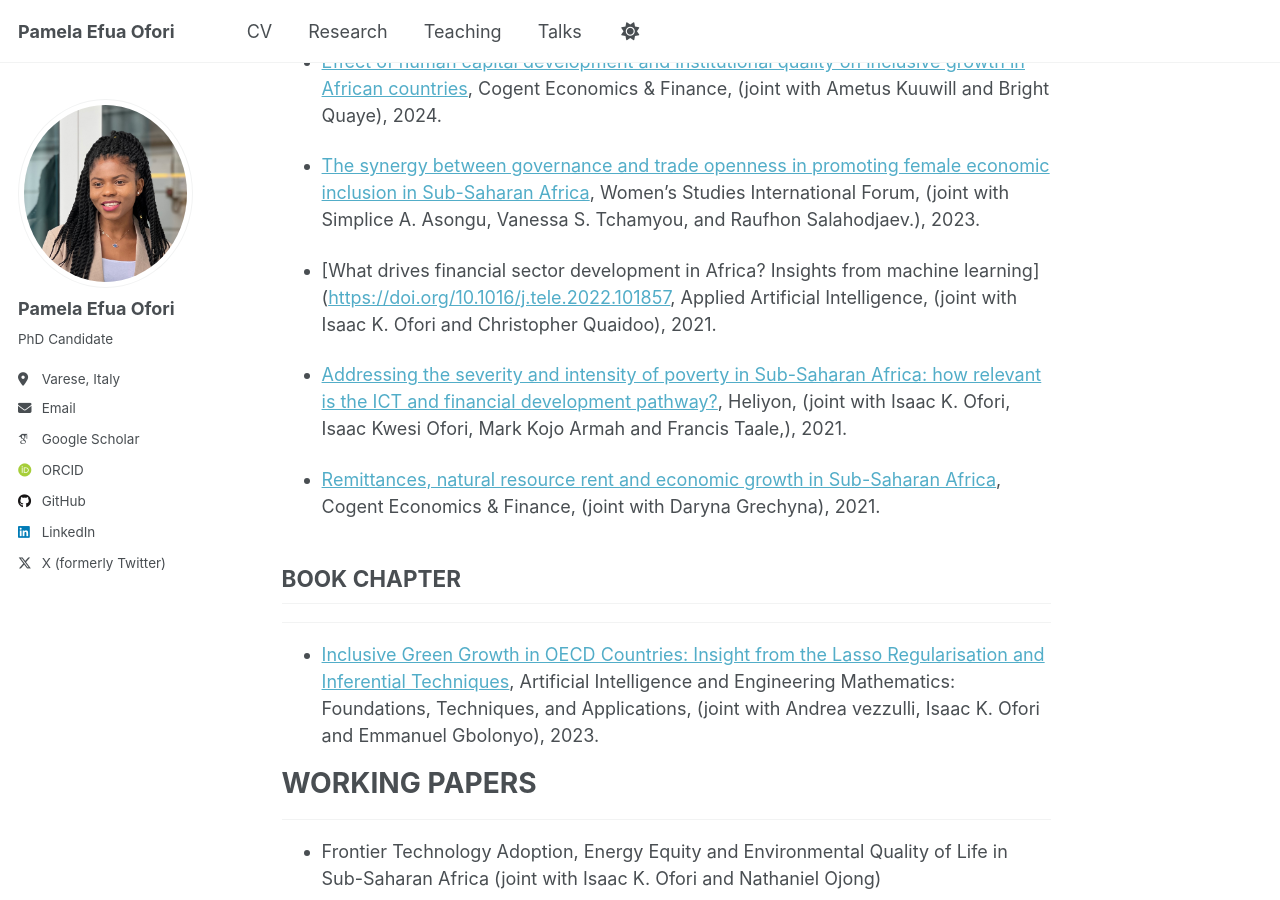
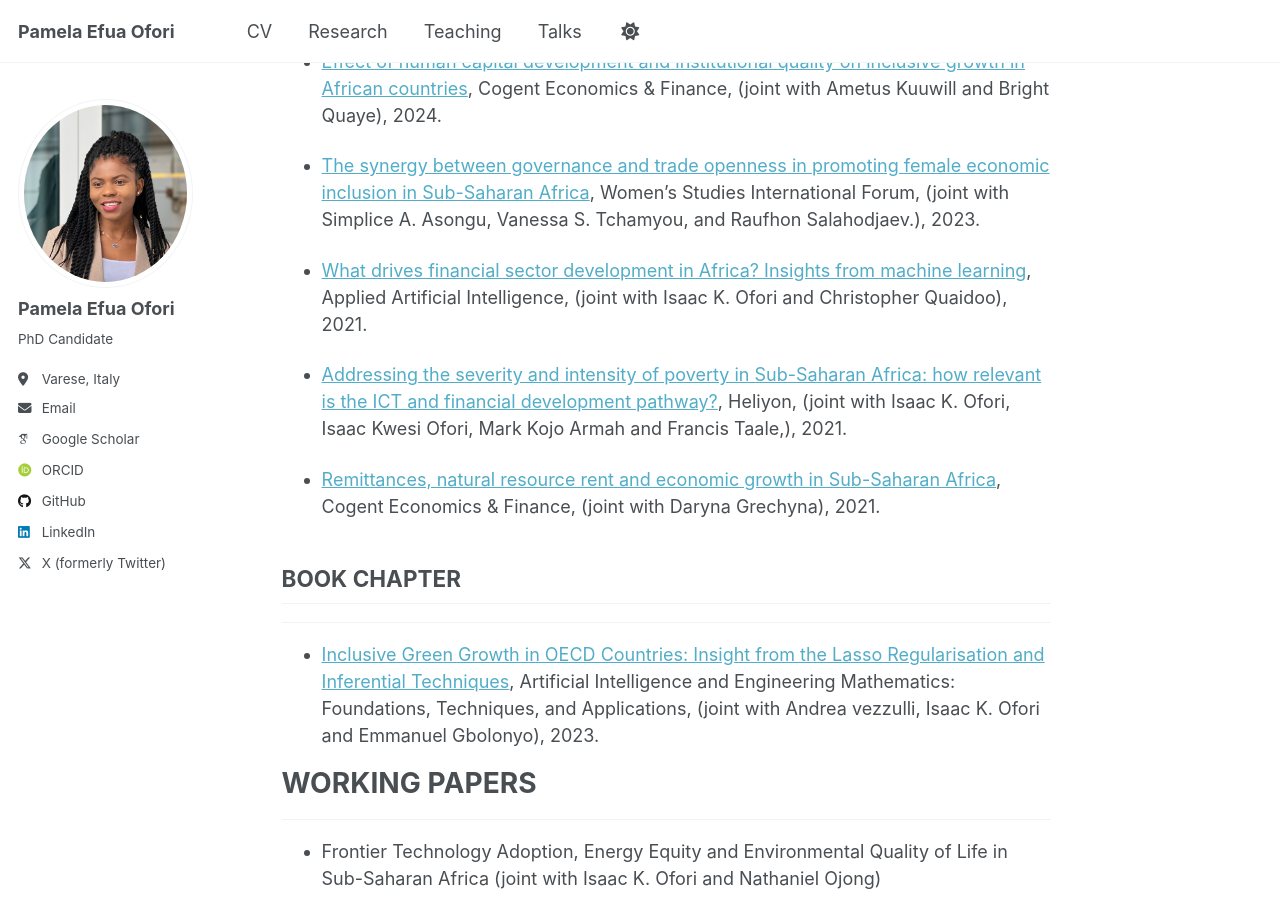
Before and after one commit to PEOFORI/peofori.github.io, a Jekyll site: the page built from _pages/research.md, in a window 1280 px wide and 900 px high, scrolled down 354 px. Built offline with Jekyll 4.4.1, drawn with Linux system fonts in a browser that asks for light colours; some web fonts are replaced; a script that is not in the unit is left out; part of the change alters nothing that is shown.

Commit message:
Fix link formatting for financial sector development paper

```diff
--- a/_pages/research.md
+++ b/_pages/research.md
@@ -21,7 +21,7 @@ height="0" width="0" style="display:none;visibility:hidden"></iframe></noscript>
 
 - [The synergy between governance and trade openness in promoting female economic inclusion in Sub-Saharan Africa](https://doi.org/10.1016/j.wsif.2022.102672), Women's Studies International Forum, (joint with Simplice A. Asongu, Vanessa S. Tchamyou, and Raufhon Salahodjaev.), 2023. <br/>
 
-- [What drives financial sector development in Africa? Insights from machine learning]([https://doi.org/10.1016/j.tele.2022.101857](https://doi.org/10.1080/08839514.2021.1999597), Applied Artificial Intelligence, (joint with Isaac K. Ofori and Christopher Quaidoo), 2021. <br/>
+- [What drives financial sector development in Africa? Insights from machine learning](https://doi.org/10.1080/08839514.2021.1999597), Applied Artificial Intelligence, (joint with Isaac K. Ofori and Christopher Quaidoo), 2021. <br/>
 
 - [Addressing the severity and intensity of poverty in Sub-Saharan Africa: how relevant is the ICT and financial development pathway?](https://doi.org/10.1016/j.heliyon.2021.e08156),  Heliyon, (joint with Isaac K. Ofori, Isaac Kwesi Ofori, Mark Kojo Armah and Francis Taale,), 2021. <br/>
 
```
